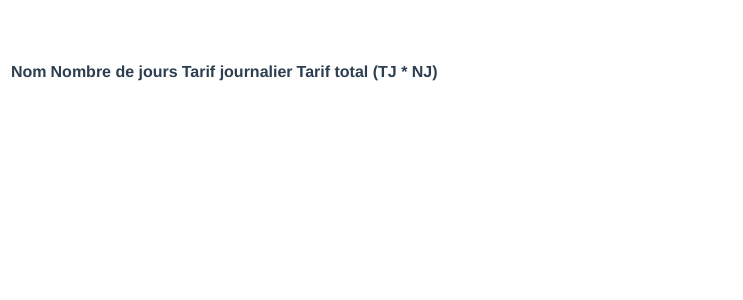
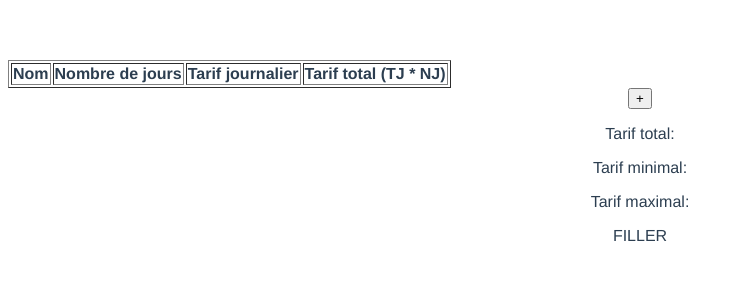
Before and after one commit to fnlnandy/VisitorManagingProject-10, a Vue app: page / in a window 1280 px wide. Shown: the top 300 px of the page, without its empty margins (0-743 px from the left). Built offline with nearby package versions, Linux system fonts and the light colour scheme.

Commit message:
Added base Vue components

```diff
--- /dev/null
+++ b/src/components/HistogramStats.vue
@@ -0,0 +1,16 @@
+<template>
+    <!-- TO-DO: Fill this up with actual graphical data -->
+    <p class="filler">{{ filler }}</p>
+</template>
+
+<script>
+export default {
+    name: 'HistogramStats',
+    props: {
+        filler: String,
+    }
+}
+</script>
+
+<style>
+</style>
--- a/src/components/MainPage.vue
+++ b/src/components/MainPage.vue
@@ -1,21 +1,28 @@
 <template>
   <div class="main-app">
-    <table class="list-table" id="visitors-list-table">
-      <tr>
-        <th>Nom</th>
-        <th>Nombre de jours</th>
-        <th>Tarif journalier</th>
-        <th>Tarif total (TJ * NJ)</th>
-      </tr>
-    </table>
+    <VisitorsList/>
+    <TextualStats/>
+
+    <div class="stats-histogram-wrapper">
+      <HistogramStats filler="FILLER" />
+    </div>
   </div>
 </template>
 
 <script>
+import HistogramStats from './HistogramStats.vue'
+import TextualStats from './TextualStats.vue'
+import VisitorsList from './VisitorsList.vue'
+
 export default {
   name: 'MainPage',
   props: {
     msg: String
+  },
+  components: {
+    VisitorsList,
+    TextualStats,
+    HistogramStats,
   }
 }
 </script>
--- /dev/null
+++ b/src/components/TextualStats.vue
@@ -0,0 +1,18 @@
+<template>
+        <!-- Textual stats that should be under the table, could
+    be put at an absolute position -->
+    <div class="textual-stats-wrapper">
+      <p class="textual-stats">Tarif total: {{ totalFees }}</p>
+      <p class="textual-stats">Tarif minimal: {{ minimalFees }}</p>
+      <p class="textual-stats">Tarif maximal: {{  maximalFees  }}</p>
+    </div>
+</template>
+
+<script>
+export default {
+    name: 'TextualStats',
+}
+</script>
+
+<style>
+</style>
--- /dev/null
+++ b/src/components/VisitorsList.vue
@@ -0,0 +1,31 @@
+<template>
+    <!-- Where the base data for each visitor should be visible -->
+    <div class="list-table-wrapper">
+        <table border="1" class="list-table" id="visitors-list-table">
+        <tr>
+            <th>Nom</th>
+            <th>Nombre de jours</th>
+            <th>Tarif journalier</th>
+            <th>Tarif total (TJ * NJ)</th>
+        </tr>
+        </table>
+    </div>
+
+    <!-- Should be a big green button, to make it obvious that
+    it's an 'Add New' button -->
+    <div class="magnified-button-wrapper">
+        <button class="magnified-button" id="add-new-visitor-button">
+        +
+        </button>
+    </div>
+</template>
+
+<script>
+    export default {
+        name: 'VisitorsList'
+    }
+</script>
+
+<style>
+
+</style>
```
Also changed, not shown: src/controller/GetComponents.vue (added, +8 -0 lines).
